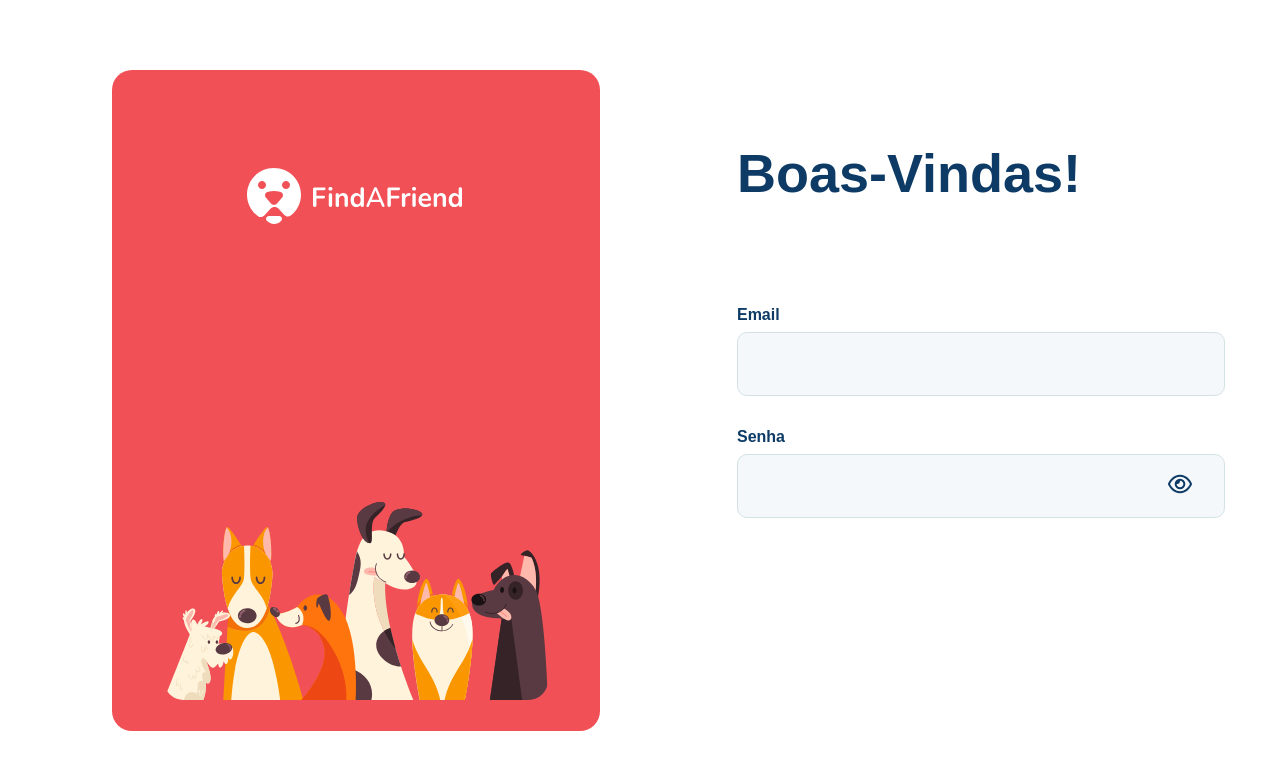
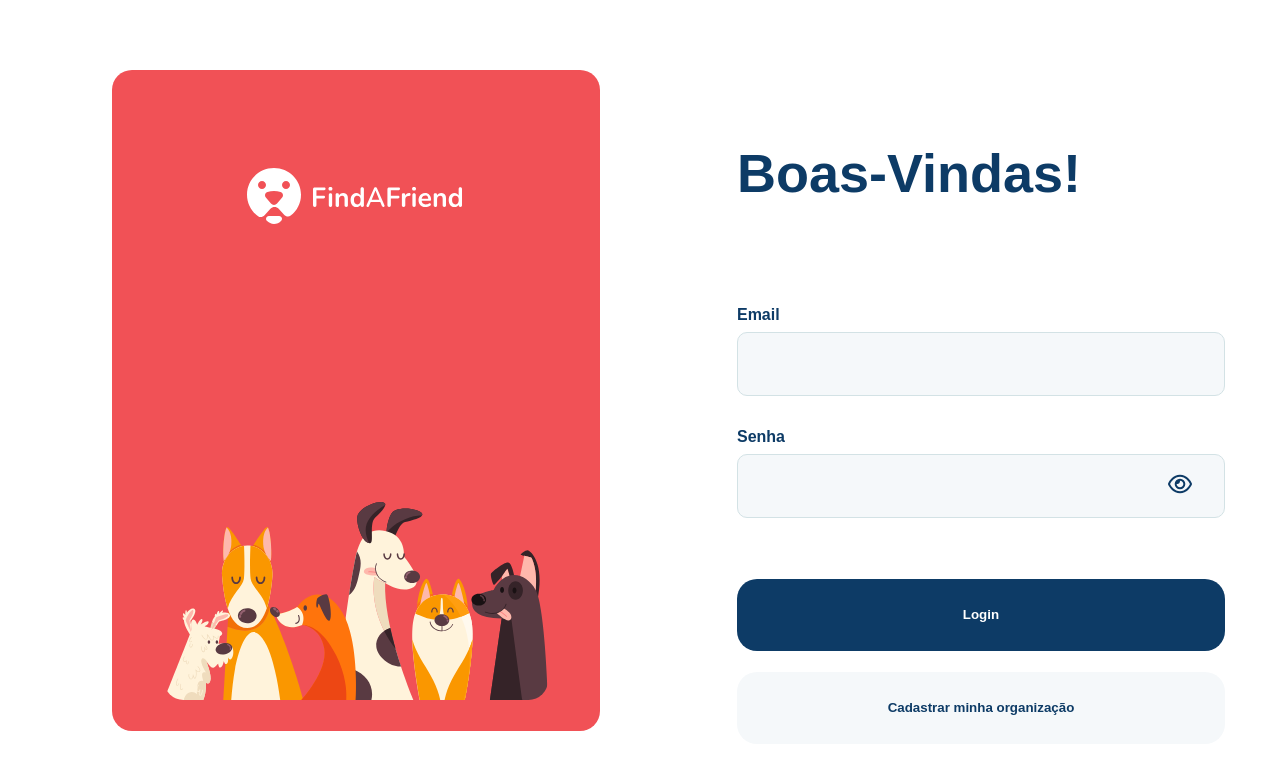
Before and after one commit to GuiOrlandin/find-a-friend, a React (Vite) app in the folder web/: page /login in a window 1280 px wide. Shown: the top 770 px of the page. Built offline with nearby package versions, Linux system fonts and the light colour scheme.

Commit message:
styles of buttonsformatted implemented

```diff
--- /dev/null
+++ b/web/src/routes/login/components/buttonFormatted/index.tsx
@@ -0,0 +1,17 @@
+import { ButtonContainer } from "./styles";
+
+interface ButtonFormattedProps {
+  variant: string;
+  text: string;
+}
+
+export default function ButtonFormatted({
+  variant,
+  text,
+}: ButtonFormattedProps) {
+  return (
+    <>
+      <ButtonContainer variant={variant}>{text}</ButtonContainer>
+    </>
+  );
+}
--- /dev/null
+++ b/web/src/routes/login/components/buttonFormatted/styles.ts
@@ -0,0 +1,16 @@
+import styled from "styled-components";
+
+interface ButtonFormattedProps {
+  variant: string;
+}
+
+export const ButtonContainer = styled.button<ButtonFormattedProps>`
+  width: 30.5rem;
+  height: 4.5rem;
+  border-radius: 20px;
+  border: none;
+  font-weight: 800;
+
+  background: ${({ variant }) => (variant === "login" ? "#0D3B66" : "#F5F8FA")};
+  color: ${({ variant }) => (variant === "login" ? "#FFFFFF" : "#0D3B66")};
+`;
--- a/web/src/routes/login/index.tsx
+++ b/web/src/routes/login/index.tsx
@@ -1,4 +1,5 @@
 import {
+  ButtonsFormattedContainer,
   LeftSideContainer,
   LoginContainer,
   LogoFindAFriendContainer,
@@ -8,6 +9,7 @@ import {
 import logoFindAFriend from "../../assets/findAFriendLogo.svg";
 import animalsLogo from "../../assets/animalsLogo.svg";
 import InputFormatted from "./components/inputFormatted";
+import ButtonFormatted from "./components/buttonFormatted";
 
 export default function Login() {
   return (
@@ -23,6 +25,11 @@ export default function Login() {
 
         <InputFormatted inputTitle="Email" isPassword={false} />
         <InputFormatted inputTitle="Senha" isPassword={true} />
+
+        <ButtonsFormattedContainer>
+          <ButtonFormatted variant="login" text="Login" />
+          <ButtonFormatted variant="" text="Cadastrar minha organização" />
+        </ButtonsFormattedContainer>
       </RightSideContainer>
     </LoginContainer>
   );
--- a/web/src/styles/pages/login/styles.ts
+++ b/web/src/styles/pages/login/styles.ts
@@ -5,6 +5,13 @@ export const LoginContainer = styled.div`
   align-items: center;
   height: 100vh;
   padding: 0 7rem;
+`;
+
+export const ButtonsFormattedContainer = styled.div`
+  display: flex;
+  flex-direction: column;
+  margin-top: 3.8125rem;
+  gap: 1.3125rem;
 `;
 
 export const LeftSideContainer = styled.div`
```
